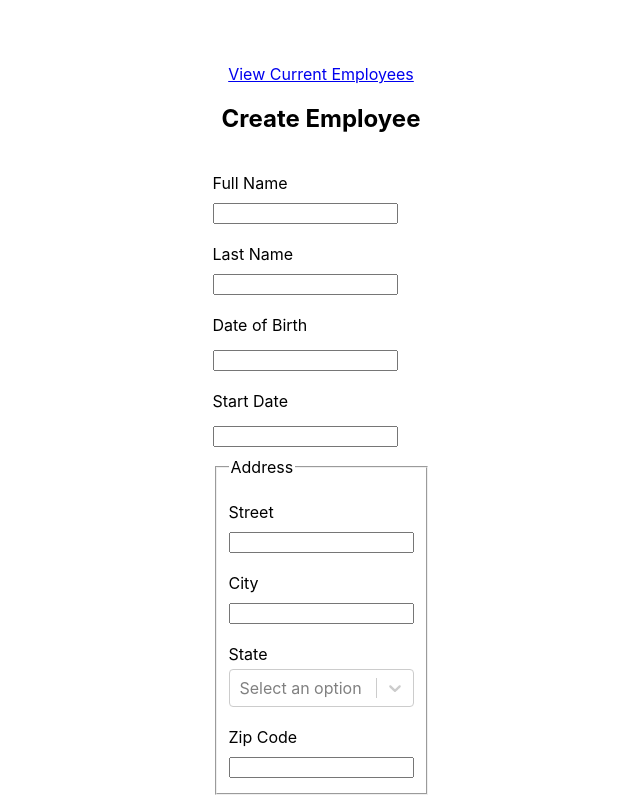
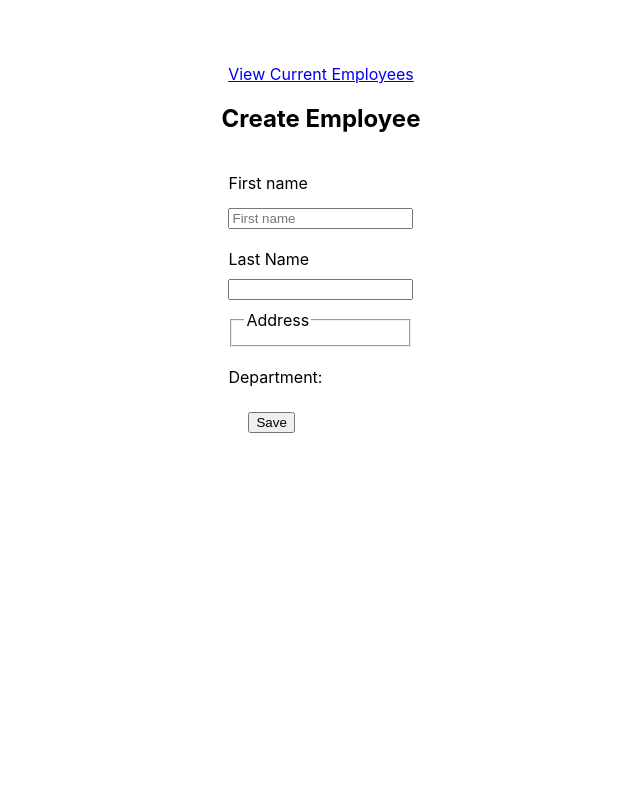
Before and after one commit to IvanaRP/IvanaRadicP_14_29032022, a React (Create React App) app in the folder wealth-health/: page / in a window 1280 px wide. Shown: the top 800 px of the page, without its empty margins (319-959 px from the left). Built offline with nearby package versions, Linux system fonts and the light colour scheme.

Commit message:
clean code

```diff
--- /dev/null
+++ b/wealth-health/src/App.js
@@ -0,0 +1,23 @@
+import React from "react";
+
+import { BrowserRouter as Router, Route, Routes } from "react-router-dom";
+import { Route_Home, Route_Employees } from "./Utils/router";
+import "./index.css";
+
+import Error from "./Components/Error";
+import Home from "./Pages/Home";
+
+import Employees from "./Pages/Employees";
+
+function App() {
+  return (
+    <Router>
+      <Routes>
+        <Route exact path={Route_Home} element={<Home />} />
+        <Route exact path={Route_Employees} element={<Employees />} />
+        <Route path="*" element={<Error />} />
+      </Routes>
+    </Router>
+  );
+}
+export default App;
--- a/wealth-health/src/Components/Form/index.jsx
+++ b/wealth-health/src/Components/Form/index.jsx
@@ -1,179 +1,50 @@
-import { useState } from "react";
-import React from "react";
-import "react-responsive-modal/styles.css";
-import { Modal } from "react-responsive-modal";
-import { departments, states } from "../../Datas/data";
+import React, { useState } from "react";
 
-import DatePicker from "react-datepicker";
-import "react-datepicker/dist/react-datepicker.css";
+export default function EmployeesForm() {
+  const [firstName, setFirstName] = useState("");
+  const AddEmployee = (e) => {
+    e.preventDefault();
+    const employeeData = JSON.parse(localStorage.getItem("employees")) || [];
+    const employee = {
+      firstName,
+    };
 
-import Select from "react-select";
-
-const initialFieldValues = {
-  id: 0,
-  fullName: "",
-  lastName: "",
-  startDate: "",
-  department: "",
-  birthDate: "",
-  street: "",
-  city: "",
-  zipCode: "",
-};
-export default function EmployeesForm() {
-  const [open, setOpen] = useState(false);
-
-  const onOpenModal = () => setOpen(true);
-  const onCloseModal = () => setOpen(false);
-
-  const [values, setValues] = useState(initialFieldValues);
-
-  const handleInputChange = (e) => {
-    const { name, value } = e.target;
-    setValues({
-      ...values,
-      [name]: value,
-    });
-  };
-
-  const handleSubmit = (e) => {
-    e.preventDefault();
-    window.alert("test");
+    //Saving to localStorage employees
+    employeeData.push(employee);
+    localStorage.setItem("employees", JSON.stringify(employeeData));
   };
 
   return (
     <>
-      <form onSubmit={handleSubmit} autoComplete="off">
-        <label className="inputWrapper">
-          Full Name
-          <input
-            type="text"
-            label="Full Name"
-            name="fullName"
-            value={values.fullName}
-            onChange={handleInputChange}
-            autoComplete="off"
-            id="first-name"
-          />
+      <form onSubmit={AddEmployee} autoComplete="off">
+        <label htmlFor="firstName" className="form-label">
+          First name
         </label>
+        <input
+          type="text"
+          className="form-control"
+          placeholder="First name"
+          aria-label="First name"
+          onChange={(e) => setFirstName(e.target.value)}
+          required="required"
+        />
+
         <label className="inputWrapper">
           Last Name
-          <input
-            type="text"
-            label="lastName"
-            name="lastName"
-            value={values.lastName}
-            onChange={handleInputChange}
-            autoComplete="off"
-            id="lastName"
-          />
+          <input type="text" label="lastName" name="lastName" />
         </label>
-        <div className="input">
-          <label className="input-label" type="text" htmlFor="state">
-            Date of Birth
-          </label>
-          <DatePicker
-            name="birthDate"
-            label="Date"
-            format="MM/dd/yyyy"
-            onChange={handleInputChange}
-            value={values.birthDate}
-          />
-        </div>
-
-        <div className="input">
-          <label className="input-label" type="text" htmlFor="state">
-            Start Date
-          </label>
-          <DatePicker
-            name="startDate"
-            label="Date"
-            format="MM/dd/yyyy"
-            onChange={handleInputChange}
-            value={values.startDate}
-          />
-        </div>
 
         <fieldset className="inputAdressSection">
           <legend>Address</legend>
-          <div className="input">
-            <label className="inputWrapper">
-              Street
-              <input
-                type="text"
-                label="street"
-                name="street"
-                value={values.street}
-                onChange={handleInputChange}
-                autoComplete="off"
-                id="street"
-              />
-            </label>
-          </div>
-          <div className="input">
-            <label className="inputWrapper">
-              City
-              <input
-                type="text"
-                label="city"
-                name="city"
-                value={values.city}
-                onChange={handleInputChange}
-                autoComplete="off"
-                id="city"
-              />
-            </label>
-          </div>
-          <div className="input">
-            <label className="input-label" type="text" htmlFor="state">
-              State
-            </label>
-            <Select
-              name="stateId"
-              label="State"
-              placeholder="Select an option"
-              value={values.stateId}
-              options={states}
-              onChange={handleInputChange}
-            />
-          </div>
-
-          <div className="input">
-            <label className="inputWrapper">
-              Zip Code
-              <input
-                type="text"
-                label="zipCode"
-                name="zipCode"
-                value={values.zipCode}
-                onChange={handleInputChange}
-                autoComplete="off"
-                id="zipCode"
-              />
-            </label>
-          </div>
         </fieldset>
 
         <div className="input">
           <label className="input-label" type="text" htmlFor="state">
             Department:
           </label>
-          <Select
-            name="department"
-            label="Department"
-            placeholder="Select an option"
-            value={values.department}
-            onChange={handleInputChange}
-            options={departments}
-          />
         </div>
         <div>
-          <button className="home-button" onClick={onOpenModal}>
-            Save
-          </button>
-          <Modal open={open} onClose={onCloseModal} center>
-            <h2>Employee Created!</h2>
-          </Modal>
+          <button className="home-button">Save</button>
         </div>
       </form>
     </>
--- a/wealth-health/src/Pages/Employees/index.jsx
+++ b/wealth-health/src/Pages/Employees/index.jsx
@@ -6,7 +6,7 @@ function Employees() {
     <div className="employeesWrapper">
       <div className="employeesContainer">
         <h1>Current Employees</h1>
-        <div>Table</div>
+        <div className="table">Table</div>
 
         <Link to="/" className="employeesWrapper-link">
           Home
--- a/wealth-health/src/Pages/Home/index.jsx
+++ b/wealth-health/src/Pages/Home/index.jsx
@@ -10,9 +10,6 @@ function Home() {
   return (
     <div className="homeWrapper">
       <div className="homeContainer">
-        {/* <div className="title">
-          <h1>HRnet</h1>
-        </div> */}
         <div className="home-formContainer">
           <Link to="/employee-list" className="homeWrapper-link">
             View Current Employees
--- a/wealth-health/src/Utils/router.jsx
+++ b/wealth-health/src/Utils/router.jsx
@@ -1,5 +1,2 @@
 export const Route_Home = "/";
 export const Route_Employees = "/employee-list";
-export const Route_Tuto = "/tuto";
-export const Route_Proba = "/proba";
-export const Route_ProbaTable = "/probatable";
--- a/wealth-health/src/index.js
+++ b/wealth-health/src/index.js
@@ -1,34 +1,12 @@
 import React from "react";
 import ReactDOM from "react-dom";
 
-import { BrowserRouter as Router, Route, Routes } from "react-router-dom";
-import {
-  Route_Home,
-  Route_Employees,
-  // Route_Tuto,
-  // Route_Proba,
-} from "./Utils/router";
 import "./index.css";
-
-// import Header from "./Components/Header";
-import Error from "./Components/Error";
-import Home from "./Pages/Home";
-import Employees from "./Pages/Employees";
-// import Tuto from "./Pages/Tuto";
-// import Proba from "./Pages/Proba";
+import App from "./App";
 
 ReactDOM.render(
   <React.StrictMode>
-    <Router>
-      {/* <Header /> */}
-      <Routes>
-        <Route exact path={Route_Home} element={<Home />} />
-        <Route exact path={Route_Employees} element={<Employees />} />
-        {/* <Route exact path={Route_Tuto} element={<Tuto />} />
-        <Route exact path={Route_Proba} element={<Proba />} /> */}
-        <Route path="*" element={<Error />} />
-      </Routes>
-    </Router>
+    <App />
   </React.StrictMode>,
   document.getElementById("root")
 );
```
Also changed, not shown: package.json (+8 -1 lines), wealth-health/src/Components/DatePicker/index.jsx (added, +42 -0 lines), wealth-health/src/Components/Dropdown/index.jsx (added, +28 -0 lines), wealth-health/src/Components/Header/index.jsx (deleted, +0 -15 lines), 1 other file (tests, documents, lock files or other folders).
